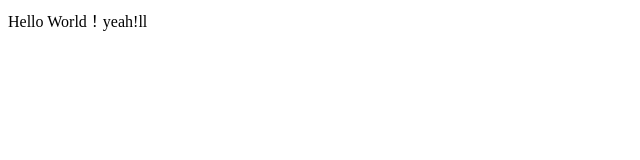
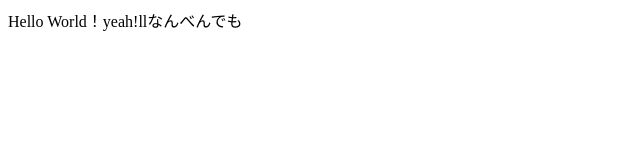
Before and after one commit to oonoryoto/ryo, a plain HTML site: page index2.html in a window 1280 px wide. Shown: the full height of the page, 0-640 px from the left. Drawn offline with Linux system fonts and the light colour scheme.

Commit message:
おらあ

```diff
--- a/index2.html
+++ b/index2.html
@@ -5,6 +5,6 @@
 </head>
 
 <body>
-    Hello World！yeah!ll
-</body>
+    Hello World！yeah!llなんべんでも
+    </body>
 </html>
```
